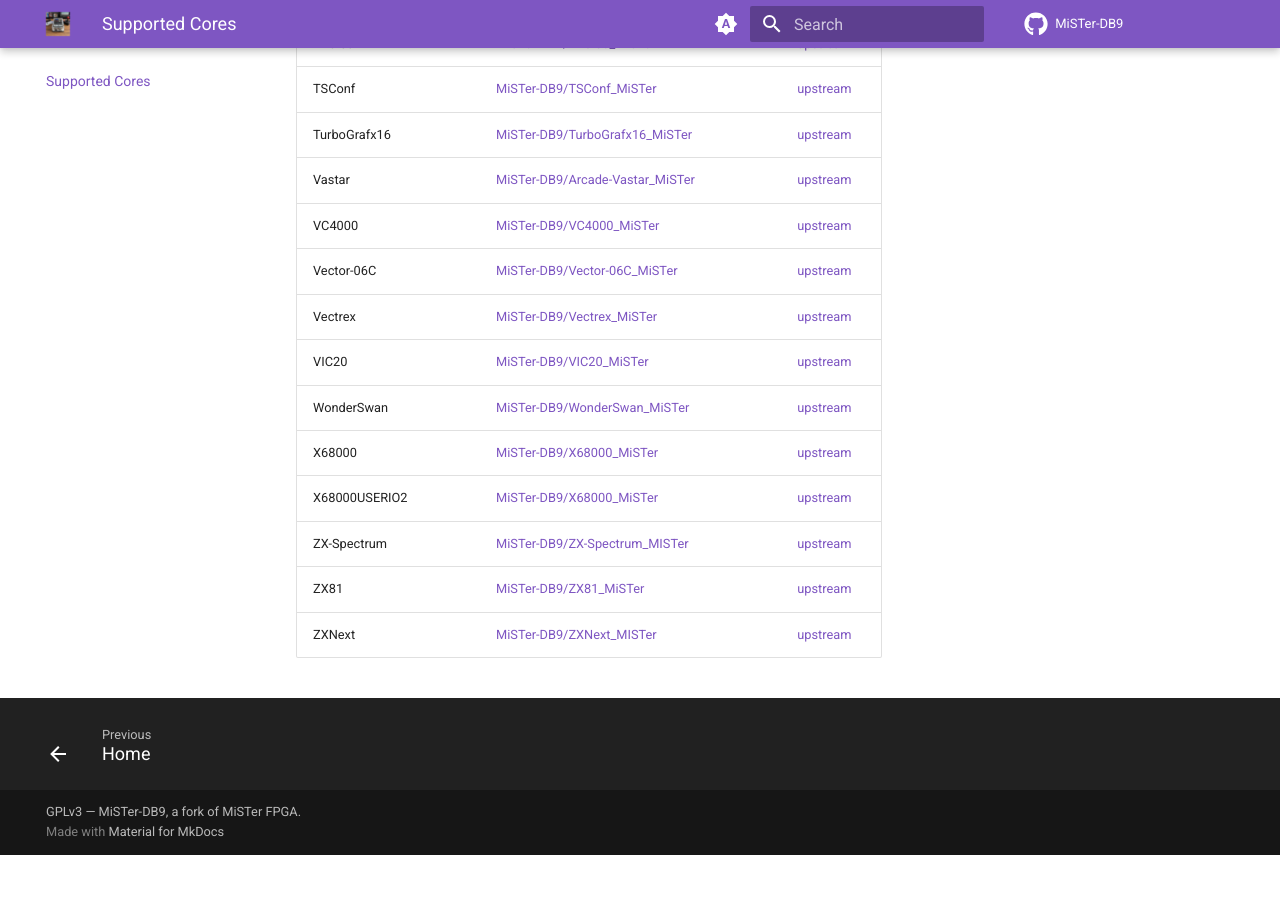
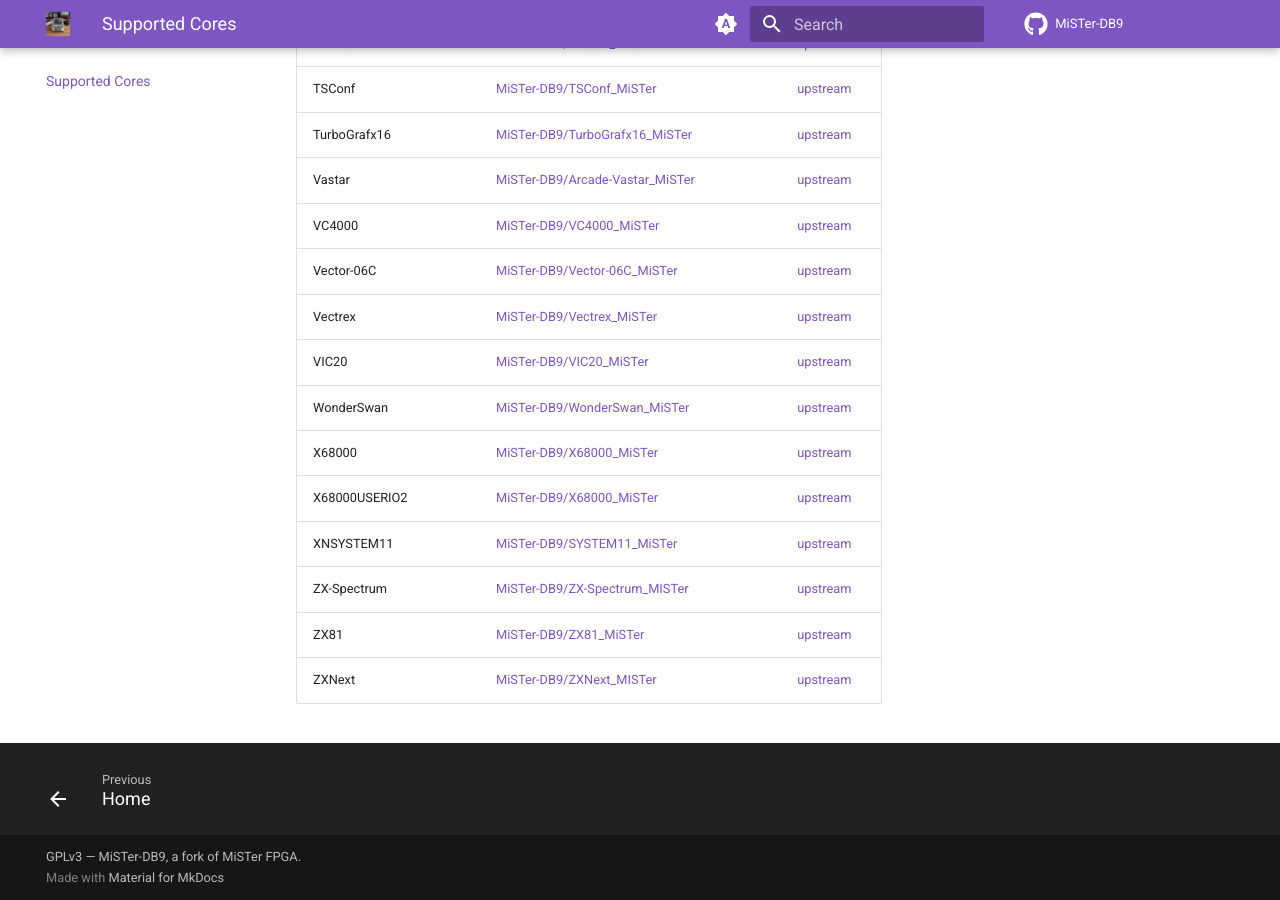
Before and after one commit to MiSTer-DB9/MiSTer-DB9.github.io, an MkDocs documentation site: the page built from docs/cores.md, in a window 1280 px wide and 900 px high, scrolled down 10961 px. Built offline with MkDocs 1.6.1 and Material for MkDocs 9.7.7, drawn with Linux system fonts in a browser that asks for light colours; before the commit the page ends 11816 px from its top, so only the background shows below that; some of the changed lines change nothing that is shown.

Commit message:
cores: add SYSTEM11 (247 cores)

```diff
--- a/docs/cores.md
+++ b/docs/cores.md
@@ -3,7 +3,7 @@
 
 # Supported Cores
 
-MiSTer-DB9 ships DB9 / DB15 / Saturn controller support across **246 cores**, each kept in sync with its MiSTer-devel upstream by automated CI/CD. Every core below has its own fork repo; the build is distributed through the [ENCC distribution database](https://github.com/MiSTer-DB9/Distribution_MiSTer).
+MiSTer-DB9 ships DB9 / DB15 / Saturn controller support across **247 cores**, each kept in sync with its MiSTer-devel upstream by automated CI/CD. Every core below has its own fork repo; the build is distributed through the [ENCC distribution database](https://github.com/MiSTer-DB9/Distribution_MiSTer).
 
 Every core supports the DB9MD and DB15 `UserIO Joystick` adapters, plus the key-gated **Saturn** adapter (`sys/joydb9saturn.v`), unlocked at runtime by `db9pro.key`.
 
@@ -70,7 +70,7 @@
 | Arcade-Gaplus | [MiSTer-DB9/Arcade-Gaplus_MiSTer](https://github.com/MiSTer-DB9/Arcade-Gaplus_MiSTer) | [upstream](https://github.com/MiSTer-devel/Arcade-Gaplus_MiSTer) |
 | Arcade-Gauntlet | [MiSTer-DB9/Arcade-Gauntlet_MiSTer](https://github.com/MiSTer-DB9/Arcade-Gauntlet_MiSTer) | [upstream](https://github.com/MiSTer-devel/Arcade-Gauntlet_MiSTer) |
 | Arcade-Gyruss | [MiSTer-DB9/MiSTer-Arcade-Gyruss](https://github.com/MiSTer-DB9/MiSTer-Arcade-Gyruss) | [upstream](https://github.com/MrX-8B/MiSTer-Arcade-Gyruss) |
-| Arcade-IGSPGM | [MiSTer-DB9/Arcade-IGSPGM_MiSTer](https://github.com/MiSTer-DB9/Arcade-IGSPGM_MiSTer) | [upstream](https://github.com/wickerwaka/Arcade-IGSPGM_MiSTer) |
+| Arcade-IGSPGM | [MiSTer-DB9/Arcade-IGSPGM_MiSTer](https://github.com/MiSTer-DB9/Arcade-IGSPGM_MiSTer) | [upstream](https://github.com/MiSTer-devel/Arcade-IGSPGM_MiSTer) |
 | Arcade-Inferno | [MiSTer-DB9/Arcade-Inferno_MiSTer](https://github.com/MiSTer-DB9/Arcade-Inferno_MiSTer) | [upstream](https://github.com/MiSTer-devel/Arcade-Inferno_MiSTer) |
 | Arcade-IremM107 | [MiSTer-DB9/Arcade-IremM107_MiSTer](https://github.com/MiSTer-DB9/Arcade-IremM107_MiSTer) | [upstream](https://github.com/MiSTer-devel/Arcade-IremM107_MiSTer) |
 | Arcade-IremM62 | [MiSTer-DB9/Arcade-IremM62_MiSTer](https://github.com/MiSTer-DB9/Arcade-IremM62_MiSTer) | [upstream](https://github.com/MiSTer-devel/Arcade-IremM62_MiSTer) |
@@ -252,6 +252,7 @@
 | WonderSwan | [MiSTer-DB9/WonderSwan_MiSTer](https://github.com/MiSTer-DB9/WonderSwan_MiSTer) | [upstream](https://github.com/MiSTer-devel/WonderSwan_MiSTer) |
 | X68000 | [MiSTer-DB9/X68000_MiSTer](https://github.com/MiSTer-DB9/X68000_MiSTer) | [upstream](https://github.com/MiSTer-devel/X68000_MiSTer) |
 | X68000USERIO2 | [MiSTer-DB9/X68000_MiSTer](https://github.com/MiSTer-DB9/X68000_MiSTer) | [upstream](https://github.com/MiSTer-devel/X68000_MiSTer) |
+| XNSYSTEM11 | [MiSTer-DB9/SYSTEM11_MiSTer](https://github.com/MiSTer-DB9/SYSTEM11_MiSTer) | [upstream](https://github.com/misteraddons/SYSTEM11_MiSTer) |
 | ZX-Spectrum | [MiSTer-DB9/ZX-Spectrum_MISTer](https://github.com/MiSTer-DB9/ZX-Spectrum_MISTer) | [upstream](https://github.com/MiSTer-devel/ZX-Spectrum_MISTer) |
 | ZX81 | [MiSTer-DB9/ZX81_MiSTer](https://github.com/MiSTer-DB9/ZX81_MiSTer) | [upstream](https://github.com/MiSTer-devel/ZX81_MiSTer) |
 | ZXNext | [MiSTer-DB9/ZXNext_MISTer](https://github.com/MiSTer-DB9/ZXNext_MISTer) | [upstream](https://github.com/MiSTer-devel/ZXNext_MISTer) |
```
